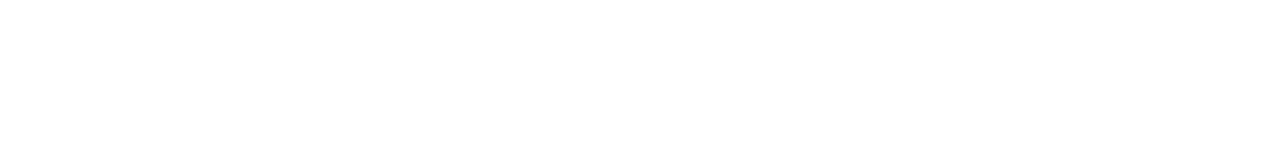
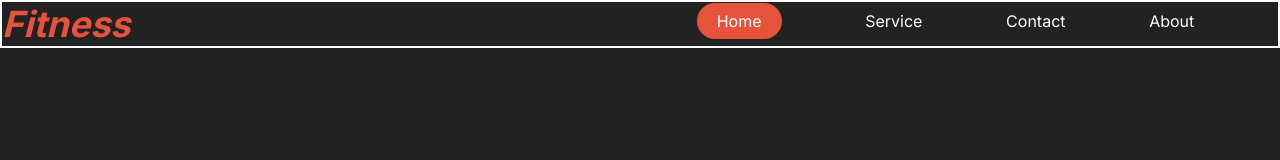
Before and after one commit to MDMonirujjaman805/Assignment-2, a plain HTML site: page index.html in a window 1280 px wide. Drawn offline with Linux system fonts and the light colour scheme.

Commit message:
navbar done

```diff
--- a/index.html
+++ b/index.html
@@ -11,8 +11,16 @@
 <body>
   <header>
     <!-- navbar starts here  -->
-    <nav>
-
+    <nav class="nav-main">
+      <div>
+        <h1><em class="title">Fitness</em></h1>
+      </div>
+      <div class="menu-item">
+        <p><span class="btn-praimary">Home</span></p>
+        <p>Service</p>
+        <p>Contact</p>
+        <p>About</p>
+      </div>
     </nav>
     <!-- navbar ends here  -->
 
--- a/styles/style.css
+++ b/styles/style.css
@@ -1,9 +1,44 @@
 @import url('https://fonts.googleapis.com/css2?family=Inter:wght@100..900&display=swap');
+/* pernent style  */
 body{
   font-family: "Inter";
+  background-color: rgb(34, 34, 34);
+  border: 2px solid white;
 }
 *{
   margin: 0;
   padding: 0;
   box-sizing: border-box;
 }
+.btn-praimary{
+  border-radius: 45px;
+  background: rgb(230, 83, 60);
+  width: 92px;
+  height: 38px;
+  padding: 8px 20px;
+}
+.title{
+  width: 132px;
+  height: 43px;
+  color: rgb(230, 83, 60);
+  font-size: 36px;
+  font-weight: 700;
+  text-align: left;
+}
+.nav-main{
+  max-width: 1440px;
+  display: flex;
+  justify-content: space-between;
+  /* border: 2px solid red; */
+  margin: 0 auto;
+}
+.menu-item{
+  width: 665px;
+  height: 22px;
+  display: flex;
+  justify-content: space-evenly;
+  align-items: center;
+  border: none;
+  color: white;
+  padding-top:15px;
+}
```
